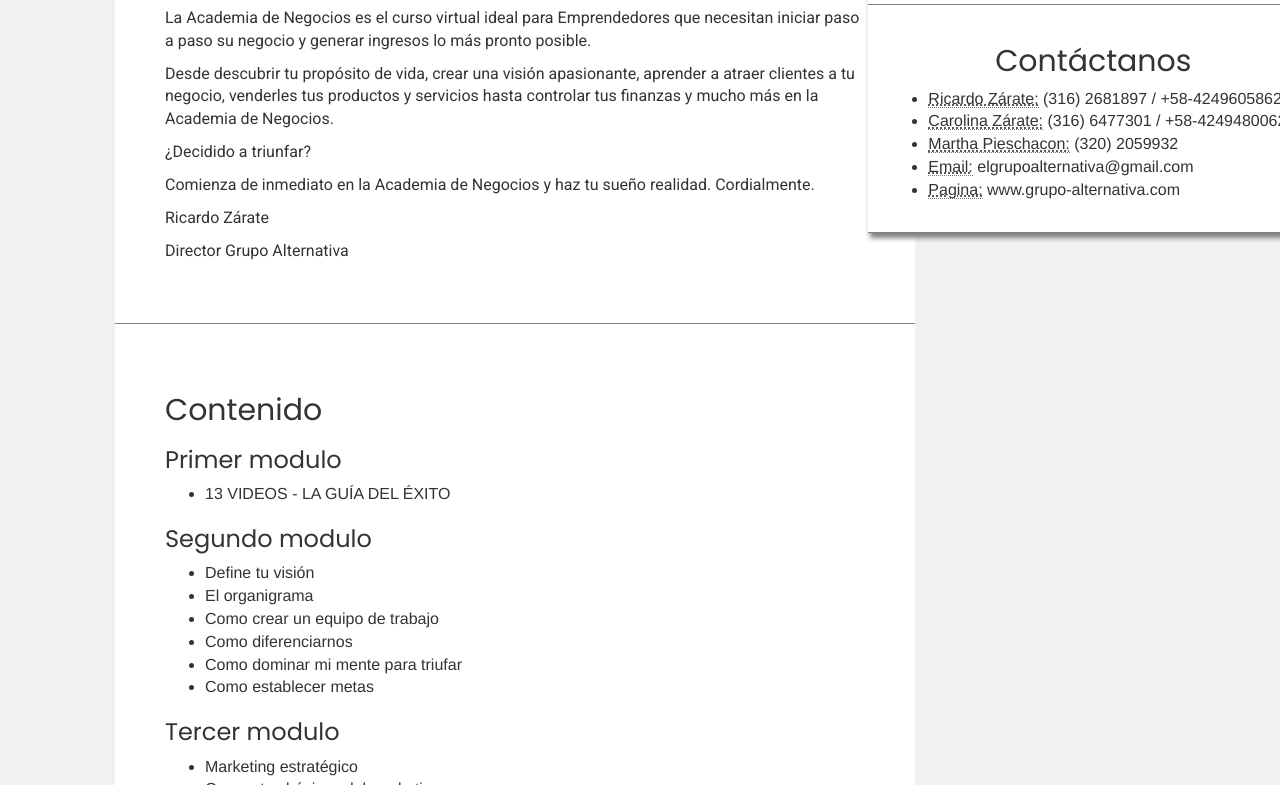
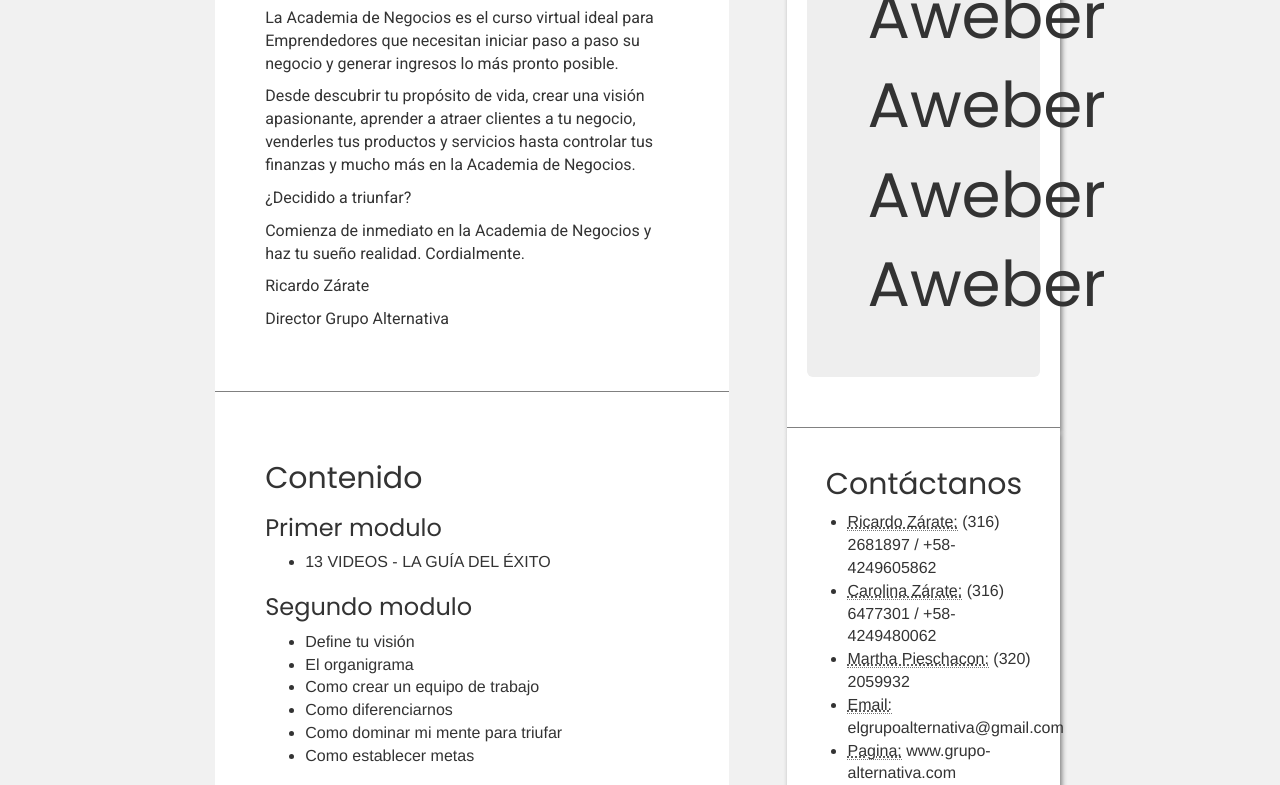
Before and after one commit to Eduarmar/Academia-Maquina, a plain HTML site: page Academia de Negocios/index.html in a window 1280 px wide. Shown: the part 741-1526 px from the top of the page. Drawn offline with nearby package versions, Linux system fonts and the light colour scheme.

Commit message:
Nolan is comming

```diff
--- a/Academia de Negocios/css/style.css
+++ b/Academia de Negocios/css/style.css
@@ -26,7 +26,7 @@
 
 #descripcion .container, #ventajas .container, #autor .container{
   background-color: white;
-  width: 800px;
+  width: 90%;
   padding: 50px;
   border-bottom: solid;
   border-width: 1px;
@@ -35,7 +35,7 @@
 
 #panel .container{
   background-color: white;
-  width: 450px;
+  width: 120%;
   padding: 20px;
   box-shadow: 2px 5px 5px grey;
   border-bottom: solid;
--- a/Academia de Negocios/index.html
+++ b/Academia de Negocios/index.html
@@ -59,32 +59,8 @@
 <br>
 
 <div class="espacio">
-  <section id="panel">
 
-
-
-  <div class="col-lg-3 col-md-offset-8 fixed">
-    <div class="container">
-
-          <h1>Aweber</h1>
-          </div>
-          <div class="container">
-            <h2 class="text-center">Contáctanos</h2>
-            <ul>
-              <li><abbr title="Phone">Ricardo Zárate:</abbr> (316) 2681897 / +58-4249605862</li>
-              <li><abbr title="Phone">Carolina Zárate:</abbr> (316) 6477301 / +58-4249480062</li>
-              <li><abbr title="Phone">Martha Pieschacon:</abbr> (320) 2059932</li>
-              <li><abbr title="Email">Email:</abbr> elgrupoalternativa@gmail.com</li>
-              <li><abbr title="Web">Pagina:</abbr>  www.grupo-alternativa.com</li>
-            </ul>
-
-          </div>
-      </div>
-
-
-      </section>
-
-
+    <div class="col-lg-7 col-md-offset-2">
 
   <section id="descripcion">
 
@@ -150,11 +126,9 @@
           </ul>
         </div>
 
-      </div>
-  </section>
+    </section>
 
   <section id="autor">
-      <div class="espacio">
           <div class="container">
             <img src="img/tipo_4.png" alt="" class="center-block">
             <h2 class="text-center">Grupo Alternativa</h2>
@@ -171,15 +145,37 @@
               de asistentes superaron
             </p>
           </div>
+          </div>
+
+          <section id="panel">
+          <div class="col-lg-3">
+            <div class="container">
+                <div class="jumbotron">
+                  <h1>Aweber</h1>
+                  <h1>Aweber</h1>
+                  <h1>Aweber</h1>
+                  <h1>Aweber</h1>
+                </div>
+                  </div>
+                  <div class="container">
+                    <h2 class="text-center">Contáctanos</h2>
+                    <ul>
+                      <li><abbr title="Phone">Ricardo Zárate:</abbr> (316) 2681897 / +58-4249605862</li>
+                      <li><abbr title="Phone">Carolina Zárate:</abbr> (316) 6477301 / +58-4249480062</li>
+                      <li><abbr title="Phone">Martha Pieschacon:</abbr> (320) 2059932</li>
+                      <li><abbr title="Email">Email:</abbr> elgrupoalternativa@gmail.com</li>
+                      <li><abbr title="Web">Pagina:</abbr>  www.grupo-alternativa.com</li>
+                    </ul>
+
+                  </div>
+              </div>
+            </section>
         </div>
   </section>
+
+
   <br>
 
-  <footer>
-    <p class="text-center">
-      Grupo Alternativa Copyright &copy; 2017
-    </p>
-  </footer>
 
   <script src="https://code.jquery.com/jquery-3.2.1.js" integrity="sha256-DZAnKJ/6XZ9si04Hgrsxu/8s717jcIzLy3oi35EouyE=" crossorigin="anonymous"></script>
   <script src="https://maxcdn.bootstrapcdn.com/bootstrap/3.3.7/js/bootstrap.min.js"></script>
```
